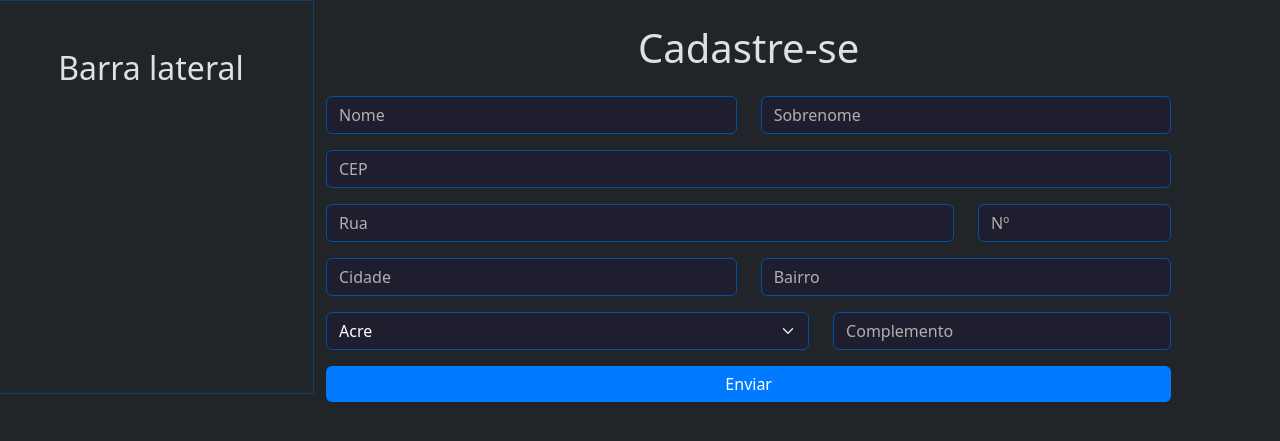
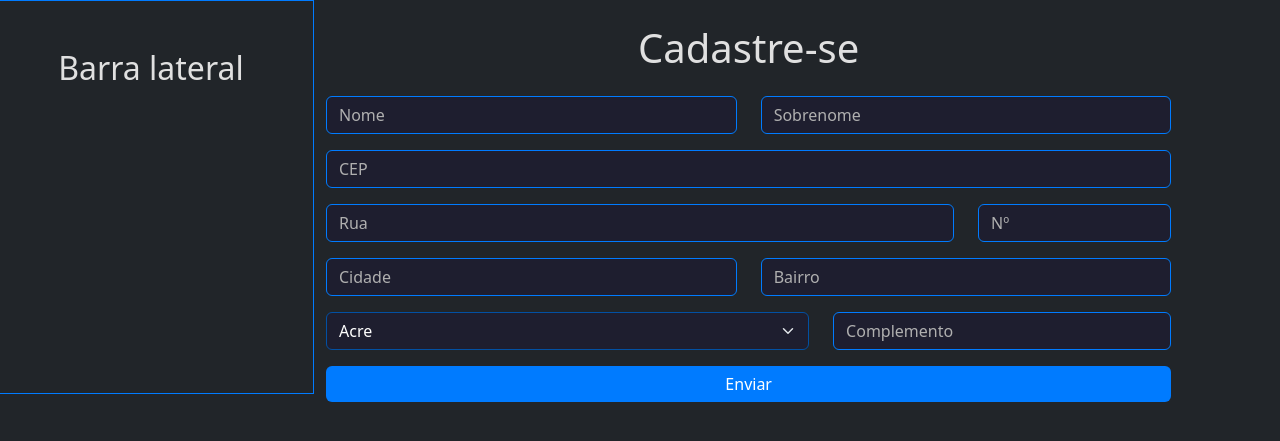
Before and after one commit to eduardomozart/Programa-RS-TI, a PHP site: page / in a window 1280 px wide. Shown: the top 441 px of the page. Run offline with PHP 8.4, Linux system fonts and the light colour scheme.

Commit message:
gcsfhadjk

```diff
--- a/aula 1/index.html
+++ b/aula 1/index.html
@@ -13,34 +13,6 @@
     <script src="https://cdnjs.cloudflare.com/ajax/libs/jquery.mask/1.14.16/jquery.mask.min.js" integrity="sha512-pHVGpX7F/27yZ0ISY+VVjyULApbDlD0/X0rgGbTqCE7WFW5MezNTWG/dnhtbBuICzsd0WQPgpE4REBLv+UqChw==" crossorigin="anonymous" referrerpolicy="no-referrer"></script>
     <link rel="stylesheet" href="style.css">
 
-
-
-    <style>
-        body {
-
-            color: #e0e0e0;
-        }
-        .border {
-            border-color: #113d6b !important;
-        }
-        .form-control {
-            background-color: #1e1e2f;
-            color: #ffffff;
-            border: 1px solid #0250a3;
-        }
-        .form-control::placeholder {
-            color: #b0b0b0;
-        }
-        .btn-primary {
-            background-color: #007bff;
-            border: none;
-        }
-        .form-select {
-            background-color: #1e1e2f;
-            color: #ffffff;
-            border: 1px solid #0250a3;
-        }
-    </style>
 </head>
 
 <body>
@@ -56,16 +28,16 @@
             <form>
                 <div class="row mt-4">
                     <div class="col-6">
-                        <input type="text" class="form-control" name="nome" placeholder="Nome" >
+                        <input type="text" class="form-control cont" name="nome" placeholder="Nome" >
                     </div>
                     <div class="col-6">
-                        <input type="text" class="form-control" name="Sobrenome" placeholder="Sobrenome" >
+                        <input type="text" class="form-control cont" name="Sobrenome" placeholder="Sobrenome" >
                     </div>
                 </div>
                 <div class="row mt-3">
                     <div class="col-12">
                         <div class="input-group has-validation">
-                            <input type="text" class="form-control" name="cep" placeholder="CEP" pattern="[\d]{5}-[\d]{3}" >
+                            <input type="text" class="form-control cont" name="cep" placeholder="CEP" pattern="[\d]{5}-[\d]{3}" >
                             <div class="invalid-feedback">
                                 CEP invalido
                             </div>
@@ -74,23 +46,23 @@
                 </div>
                 <div class="row mt-3">
                     <div class="col-9">
-                        <input type="text" class="form-control" name="rua" placeholder="Rua" >
+                        <input type="text" class="form-control cont" name="rua" placeholder="Rua" >
                     </div>
                     <div class="col-3">
-                        <input type="text" class="form-control" name="numero" placeholder="Nº" >
+                        <input type="text" class="form-control cont" name="numero" placeholder="Nº" >
                     </div>
                 </div>
                 <div class="row mt-3">
                     <div class="col-6">
-                        <input type="text" class="form-control" name="cidade" placeholder="Cidade" >
+                        <input type="text" class="form-control cont" name="cidade" placeholder="Cidade" >
                     </div>
                     <div class="col-6">
-                        <input type="text" class="form-control" name="bairro" placeholder="Bairro">
+                        <input type="text" class="form-control cont" name="bairro" placeholder="Bairro">
                     </div>
                 </div>
                 <div class="row mt-3">
                     <div class="col-7">
-                        <select class="form-select" name="estado">
+                        <select class="form-select selet" name="estado">
                             <option value="AC">Acre</option>
                             <option value="AL">Alagoas</option>
                             <option value="AP">Amapá</option>
--- a/aula 1/script.js
+++ b/aula 1/script.js
@@ -26,7 +26,7 @@ $(document).ready(function() {
                     $("input[name=rua]").val(resposta.logradouro);
                     $("input[name=cidade]").val(resposta.localidade);
                     $("input[name=bairro]").val(resposta.bairro);
-                    $("select[name=estado]").val(resposta.estado);
+                    $("select[name=estado]").val(resposta.uf);
                     $("input[name=complemento]").val(resposta.complemento);
                 }
 
--- a/aula 1/style.css
+++ b/aula 1/style.css
@@ -1,19 +1,24 @@
 body {
 
-    color: #e0e0e0;
+    color: #e0e0e0  !important;
 }
 .border {
     border-color: #007bff !important;
 }
 .form-control {
-    background-color: #1e1e2f;
-    color: #ffffff;
-    border: 1px solid #007bff;
+    background-color: #1e1e2f !important;
+    color: #ffffff !important;
+    border: 1px solid #007bff !important;
 }
 .form-control::placeholder {
-    color: #b0b0b0;
+    color: #b0b0b0 !important;
 }
 .btn-primary {
-    background-color: #007bff;
-    border: none;
+    background-color: #007bff !important;
+    border: none !important;
 }
+.form-select {
+    background-color: #1e1e2f !important;
+    color: #ffffff !important;
+    border: 1px solid #0250a3 !important;
+}
```
